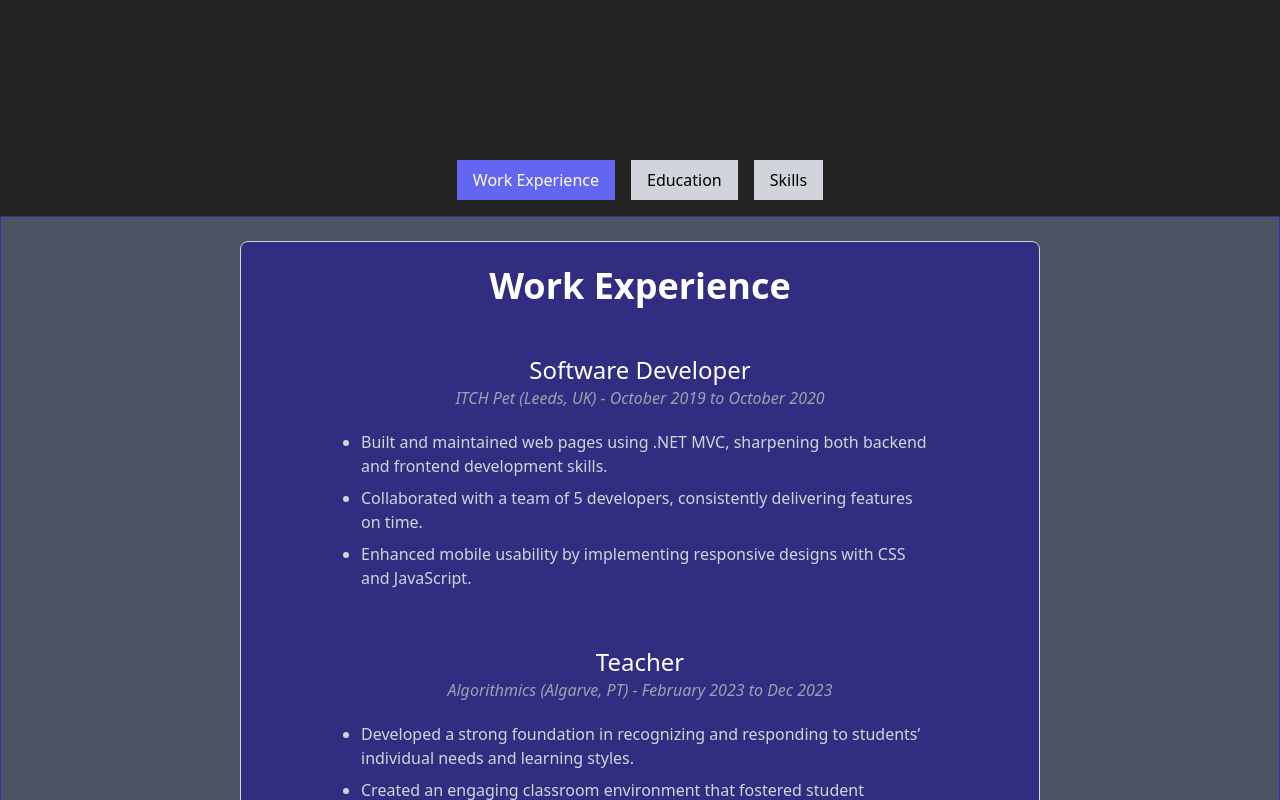
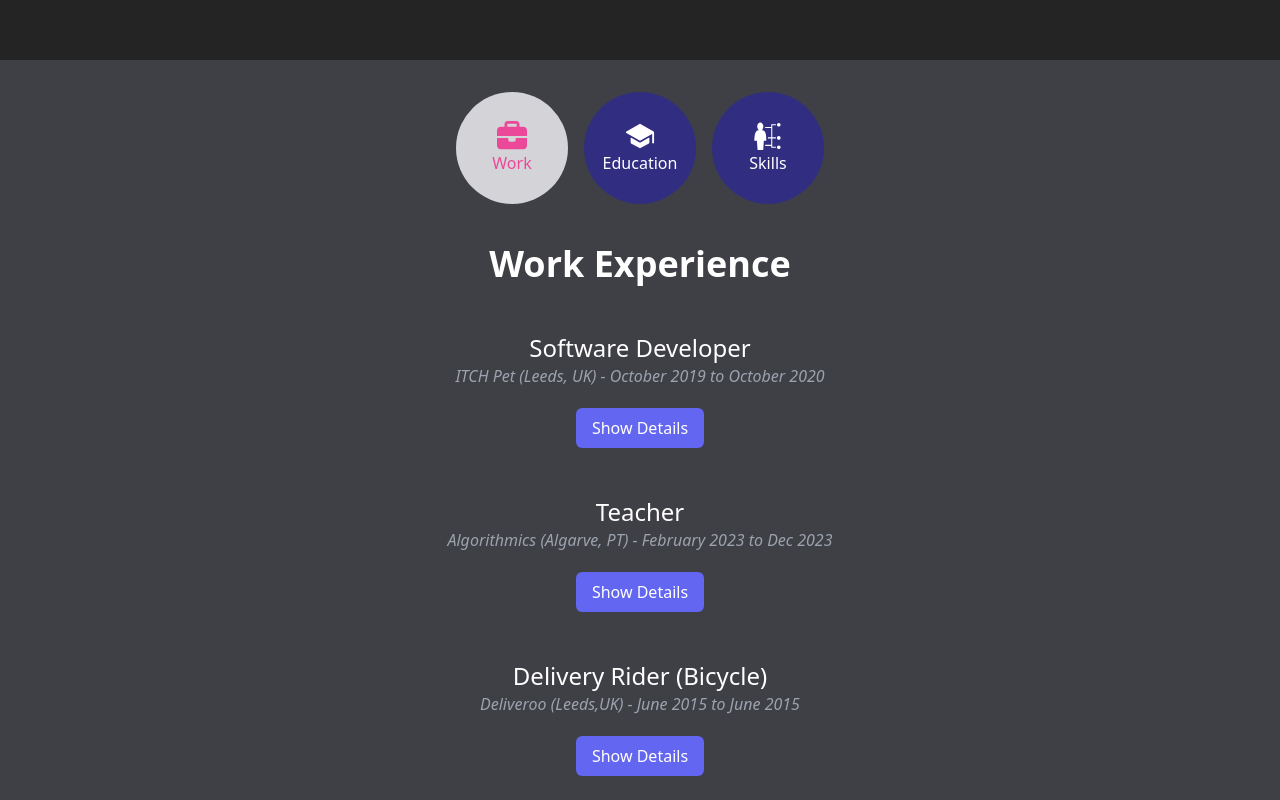
Before and after one commit to beboPepe/cv-landing-page, a React (Vite) app: page / in a window 1280 px wide. Shown: the part 640-1440 px from the top of the page. Built offline with nearby package versions, Linux system fonts and the light colour scheme.

Commit message:
Updated WorkExp.tsx to have drop down menus for the list items - Styling for this section needs work

```diff
--- a/src/components/ContentSelection.tsx
+++ b/src/components/ContentSelection.tsx
@@ -2,6 +2,9 @@ import { useState } from "react";
 import WorkExp from "./WorkExp";
 import Education from "./Education";
 import Sidebar from "./Sidebar";
+import { FaBriefcase } from "react-icons/fa6";
+import { IoSchool } from "react-icons/io5";
+import { GiSkills } from "react-icons/gi";
 
 const Component1 = () => (
   <div>
@@ -23,37 +26,46 @@ const ContentSelection = () => {
   const [selectedComponent, setSelectedComponent] = useState(1);
 
   return (
-    <div>
+    <div className="bg-zinc-700 p-8">
       {/* Button Section */}
       <div className="flex justify-center space-x-4 mb-4">
         <button
           onClick={() => setSelectedComponent(1)}
-          className={`py-2 px-4 ${
-            selectedComponent === 1 ? "bg-indigo-500 text-white" : "bg-gray-300"
-          }`}
+          className={`flex flex-col items-center justify-center py-2 px-4 rounded-full h-28 w-28 ${
+            selectedComponent === 1
+              ? "bg-zinc-300 text-pink-500"
+              : "bg-indigo-900 text-white"
+          } transition duration-200 ease-in-out transform hover:scale-110`}
         >
-          Work Experience
+          <FaBriefcase size={30} />
+          <span>Work</span>
         </button>
         <button
           onClick={() => setSelectedComponent(2)}
-          className={`py-2 px-4 ${
-            selectedComponent === 2 ? "bg-indigo-500 text-white" : "bg-gray-300"
-          }`}
+          className={`flex flex-col items-center justify-center py-2 px-4 rounded-full h-28 w-28 ${
+            selectedComponent === 2
+              ? "bg-zinc-300 text-pink-500"
+              : "bg-indigo-900 text-white"
+          } transition duration-200 ease-in-out transform hover:scale-110`}
         >
-          Education
+          <IoSchool size={30} />
+          <span>Education</span>
         </button>
         <button
           onClick={() => setSelectedComponent(3)}
-          className={`py-2 px-4 ${
-            selectedComponent === 3 ? "bg-indigo-500 text-white" : "bg-gray-300"
-          }`}
+          className={`flex flex-col items-center justify-center py-2 px-4 rounded-full h-28 w-28 ${
+            selectedComponent === 3
+              ? "bg-zinc-300 text-pink-500"
+              : "bg-indigo-900 text-white"
+          } transition duration-200 ease-in-out transform hover:scale-110`}
         >
-          Skills
+          <GiSkills size={30} />
+          <span>Skills</span>
         </button>
       </div>
 
       {/* Component Section */}
-      <div className="border border-indigo-800">
+      <div className="bg-black">
         {selectedComponent === 1 && <Component1 />}
         {selectedComponent === 2 && <Component2 />}
         {selectedComponent === 3 && <Component3 />}
--- a/src/components/Education.tsx
+++ b/src/components/Education.tsx
@@ -1,6 +1,6 @@
 const Education = () => {
   return (
-    <section className="bg-gray-500 p-6 mb-4">
+    <section className="bg-zinc-700 p-6 mb-4">
       <div className="bg-indigo-900 border border-gray-300 p-6 max-w-[50rem] mx-auto">
         <h2 className="text-3xl font-bold mb-4 text-center text-white">
           Education
--- a/src/components/Introduction.tsx
+++ b/src/components/Introduction.tsx
@@ -3,18 +3,18 @@ import { FaGithub, FaGithubSquare, FaLinkedin } from "react-icons/fa";
 
 const Introduction = () => {
   return (
-    <section className="flex justify-center items-center p-8 text-pink-500 min-h-[800px]">
+    <section className="flex justify-center items-center p-8 text-pink-500 min-h-[700px]">
       <div className="max-w-4xl w-full flex flex-col lg:flex-row justify-center items-center lg:items-center">
         {/* Left side: Card with Picture, Name, Job Title, and Links */}
-        <div className="bg-white shadow-lg rounded-lg p-8 flex flex-col justify-between items-center w-96 max-w-full lg:w-1/2 mb-8 lg:mb-0">
+        <div className="bg-zinc-300 shadow-lg rounded-lg p-8 flex flex-col justify-between items-center w-96 max-w-full lg:w-1/2 mb-8 lg:mb-0">
           <img
             src={pp}
             alt="Your Picture"
             className="rounded-full w-48 h-48 object-cover mb-6"
           />
           <h1 className="text-3xl font-bold text-center mb-2">Pedro Pineiro</h1>
-          <h2 className="text-xl text-gray-600 text-center mb-6">
-            Software Engineer
+          <h2 className="text-xl text-black text-center mb-6">
+            Software Developer
           </h2>
           <div className="flex space-x-4">
             <FaGithub size={30} />
--- a/src/components/Sidebar.tsx
+++ b/src/components/Sidebar.tsx
@@ -1,11 +1,13 @@
 const Sidebar = () => {
   return (
-    <section className="bg-gray-600 text-white p-6">
+    <section className="bg-zinc-700 text-white p-6">
       <div className="bg-indigo-900 border border-gray-300 rounded-lg p-6 max-w-[50rem] mx-auto">
         <h1 className="text-4xl font-bold mb-8 text-center text-pink-500">
           Skills
         </h1>
 
+        <div className="grid grid-cols-2 gap-4 justify-items-center">
+          {" "}
           {/* Programming Skills */}
           <div className="mb-8">
             <h3 className="text-lg font-semibold">Programming</h3>
@@ -19,7 +21,6 @@ const Sidebar = () => {
               <li className="pl-4">Unity</li>
             </ul>
           </div>
-
           {/* Soft Skills */}
           <div className="mb-8">
             <h3 className="text-lg font-semibold">Soft Skills</h3>
@@ -31,7 +32,6 @@ const Sidebar = () => {
               <li className="pl-4">Time Management</li>
             </ul>
           </div>
-
           {/* Languages */}
           <div className="mb-8">
             <h3 className="text-lg font-semibold">Languages</h3>
@@ -40,7 +40,6 @@ const Sidebar = () => {
               <li className="pl-4">Portuguese</li>
             </ul>
           </div>
-
           {/* Hobbies */}
           <div className="mb-8">
             <h3 className="text-lg font-semibold">Hobbies</h3>
@@ -57,6 +56,7 @@ const Sidebar = () => {
             </ul>
           </div>
         </div>
+      </div>
     </section>
   );
 };
--- a/src/components/WorkExp.tsx
+++ b/src/components/WorkExp.tsx
@@ -1,22 +1,51 @@
+import { useState } from "react";
+
 const WorkExp = () => {
+  const [showDetails, setShowDetails] = useState<boolean[]>([
+    false,
+    false,
+    false,
+  ]); // Array to manage visibility for each job
+
+  const toggleDetails = (index: number) => {
+    setShowDetails(
+      (prev) => prev.map((item, i) => (i === index ? !item : item)) // Toggle only the clicked job
+    );
+  };
+
   return (
-    <section className="bg-gray-600 text-white p-6">
-      <div className="bg-indigo-900 border border-gray-300 rounded-lg p-6 max-w-[50rem] mx-auto">
+    <section className="bg-zinc-700 text-white p-6">
+      <div className="mx-auto">
         <h1 className="text-4xl font-bold mb-8 text-center">Work Experience</h1>
 
-        {/* Job Listings */}
         <div className="flex justify-center">
           <div className="gap-4 flex flex-col">
             {/* Job 1 */}
-            <div className="p-4 px-20">
+            <div className="p-4 px-20 items-center">
               <h3 className="text-2xl text-center">Software Developer</h3>
               <p className="text-gray-400 mb-5 text-center italic">
                 ITCH Pet (Leeds, UK) - October 2019 to October 2020
               </p>
+              {/* Button */}
+              <div className="flex justify-center">
+                <button
+                  onClick={() => toggleDetails(0)}
+                  className="bg-indigo-500 text-white py-2 px-4 rounded-md"
+                >
+                  {showDetails[0] ? "Hide Details" : "Show Details"}
+                </button>
+              </div>
+
+              {/* Dropdown */}
+              <div
+                className={`transition-all duration-300 ease-in-out overflow-hidden ${
+                  showDetails[0] ? "max-h-96" : "max-h-0"
+                }`}
+              >
                 <ul className="list-disc text-gray-300 mt-2 pl-4">
                   <li className="mb-2">
-                  Built and maintained web pages using .NET MVC, sharpening both
-                  backend and frontend development skills.
+                    Built and maintained web pages using .NET MVC, sharpening
+                    both backend and frontend development skills.
                   </li>
                   <li className="mb-2">
                     Collaborated with a team of 5 developers, consistently
@@ -28,6 +57,7 @@ const WorkExp = () => {
                   </li>
                 </ul>
               </div>
+            </div>
 
             {/* Job 2 */}
             <div className="p-4 px-20">
@@ -35,24 +65,42 @@ const WorkExp = () => {
               <p className="text-gray-400 mb-5 text-center italic">
                 Algorithmics (Algarve, PT) - February 2023 to Dec 2023
               </p>
+
+              {/* Button */}
+              <div className="flex justify-center">
+                <button
+                  onClick={() => toggleDetails(1)}
+                  className="bg-indigo-500 text-white py-2 px-4 rounded-md"
+                >
+                  {showDetails[1] ? "Hide Details" : "Show Details"}
+                </button>
+              </div>
+
+              {/* Dropdown */}
+              <div
+                className={`transition-all duration-300 ease-in-out overflow-hidden ${
+                  showDetails[1] ? "max-h-96" : "max-h-0"
+                }`}
+              >
                 <ul className="list-disc text-gray-300 mt-2 pl-4">
                   <li className="mb-2">
-                  Developed a strong foundation in recognizing and responding to
-                  students’ individual needs and learning styles.
+                    Developed a strong foundation in recognizing and responding
+                    to students’ individual needs and learning styles.
                   </li>
                   <li className="mb-2">
                     Created an engaging classroom environment that fostered
                     student participation and enthusiasm.
                   </li>
                   <li className="mb-2">
-                  Enhanced communication and interpersonal skills, valuable for
-                  future career endeavors.
+                    Enhanced communication and interpersonal skills, valuable
+                    for future career endeavors.
                   </li>
                   <li className="mb-2">
-                  Adapted teaching methods to cater to diverse learning styles,
-                  promoting inclusivity and understanding.
+                    Adapted teaching methods to cater to diverse learning
+                    styles, promoting inclusivity and understanding.
                   </li>
                 </ul>
+              </div>
             </div>
 
             {/* Job 3 */}
@@ -61,6 +109,23 @@ const WorkExp = () => {
               <p className="text-gray-400 mb-5 text-center italic">
                 Deliveroo (Leeds,UK) - June 2015 to June 2015
               </p>
+
+              {/* Button */}
+              <div className="flex justify-center">
+                <button
+                  onClick={() => toggleDetails(2)}
+                  className="bg-indigo-500 text-white py-2 px-4 rounded-md"
+                >
+                  {showDetails[2] ? "Hide Details" : "Show Details"}
+                </button>
+              </div>
+
+              {/* Dropdown */}
+              <div
+                className={`transition-all duration-300 ease-in-out overflow-hidden ${
+                  showDetails[2] ? "max-h-96" : "max-h-0"
+                }`}
+              >
                 <ul className="list-disc text-gray-300 mt-2 pl-4">
                   <li className="mb-2">
                     Enhanced time management skills by efficiently handling
@@ -83,6 +148,7 @@ const WorkExp = () => {
             </div>
           </div>
         </div>
+      </div>
     </section>
   );
 };
```
Lines whose indentation alone changed are shown as unchanged.
